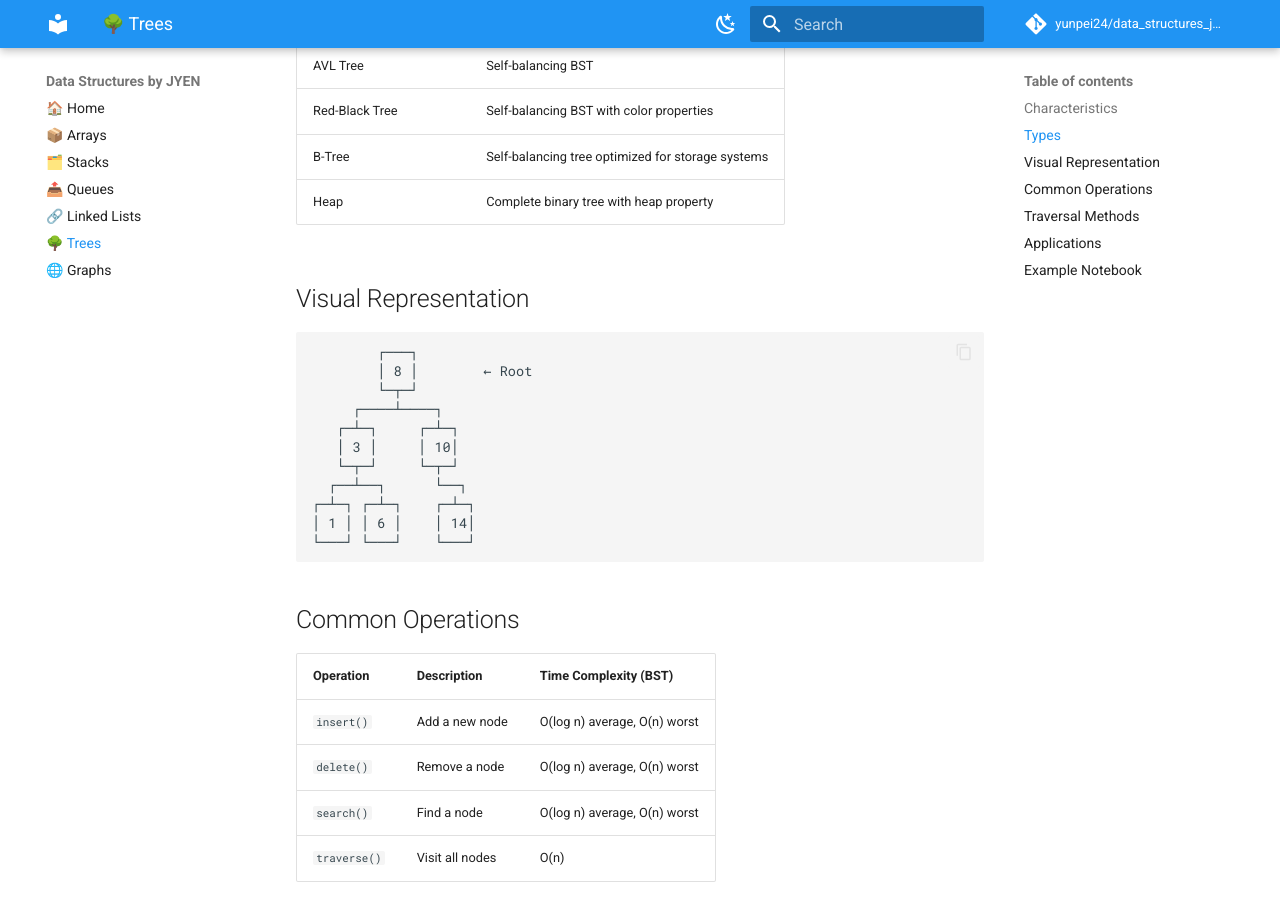
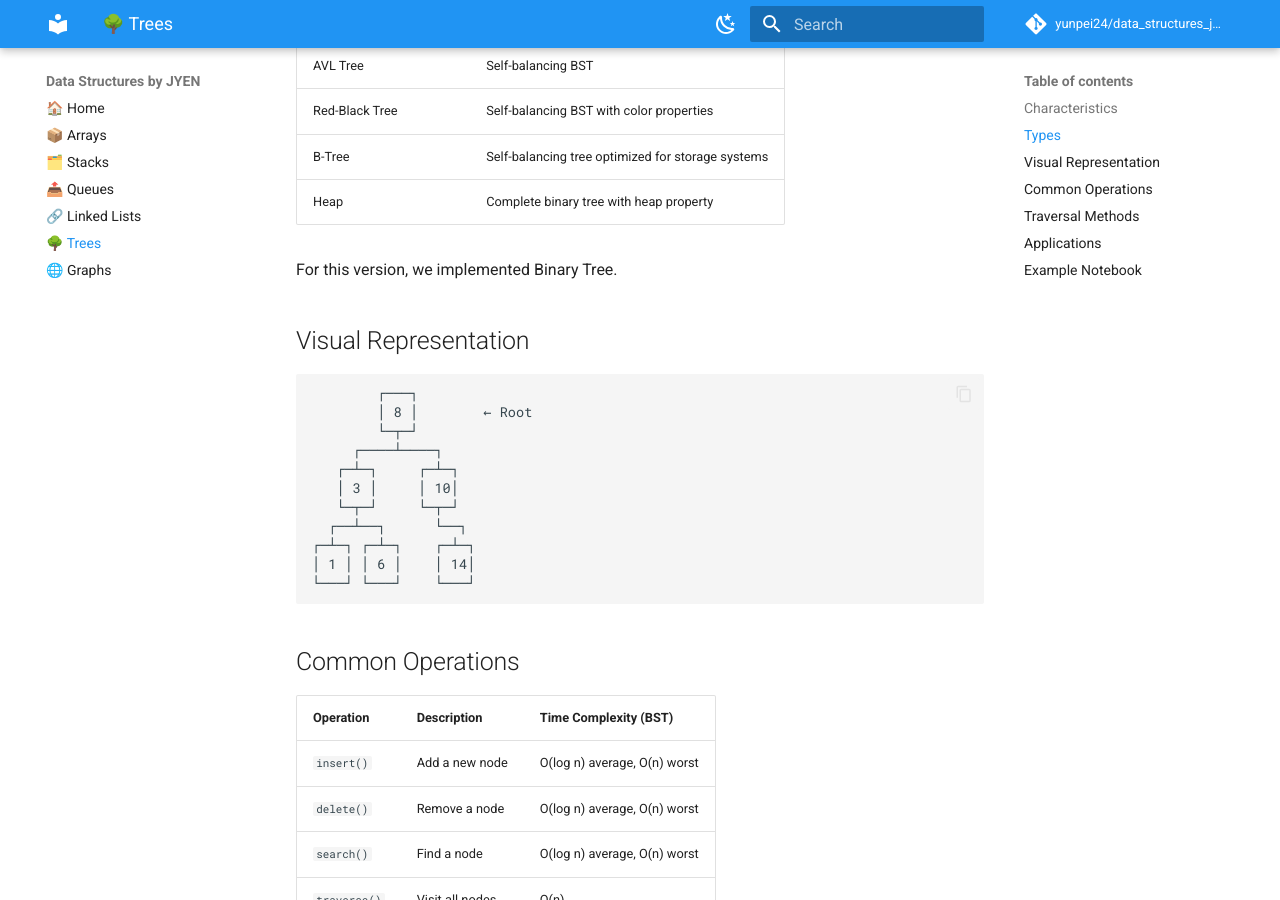
Before and after one commit to Yunpei24/data_structures_jyen, an MkDocs documentation site: the page built from docs/tree.md, in a window 1280 px wide and 900 px high, scrolled down 641 px. Built offline with MkDocs 1.6.1 and Material for MkDocs 9.7.7, drawn with Linux system fonts in a browser that asks for light colours; comment, search, counter and statistics services are not loaded.

Commit message:
tree.md updating

```diff
--- a/docs/tree.md
+++ b/docs/tree.md
@@ -20,6 +20,8 @@ A **tree** is a hierarchical data structure with nodes connected in parent-child
 | Red-Black Tree | Self-balancing BST with color properties |
 | B-Tree | Self-balancing tree optimized for storage systems |
 | Heap | Complete binary tree with heap property |
+
+For this version, we implemented Binary Tree.
 
 ## Visual Representation
 
```
